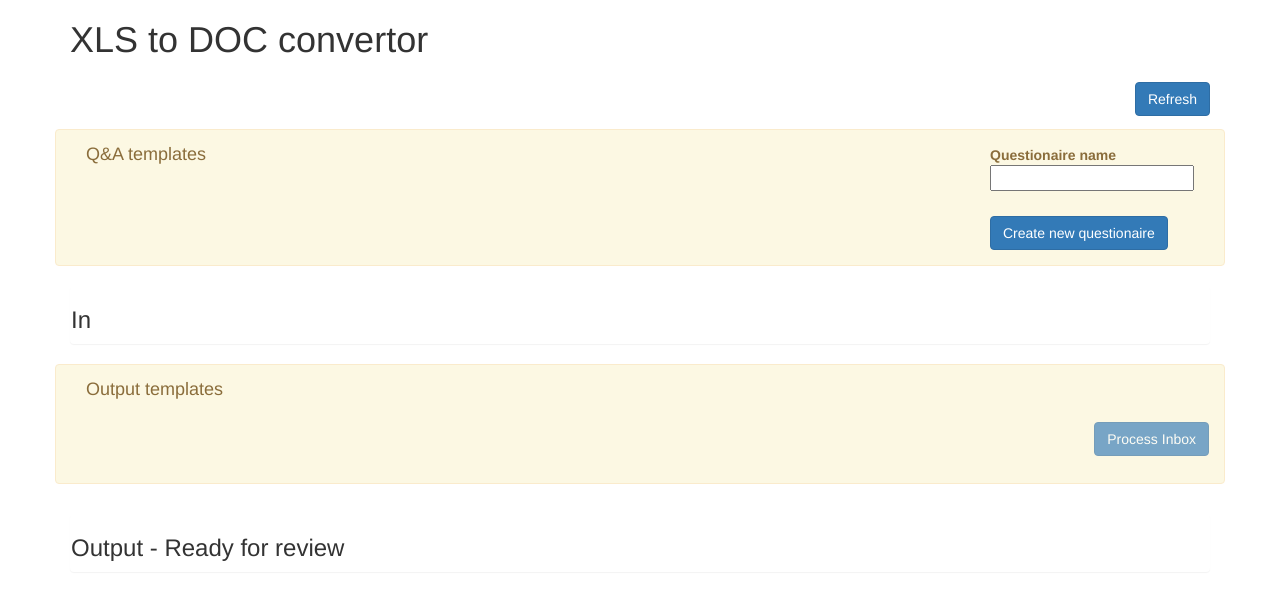
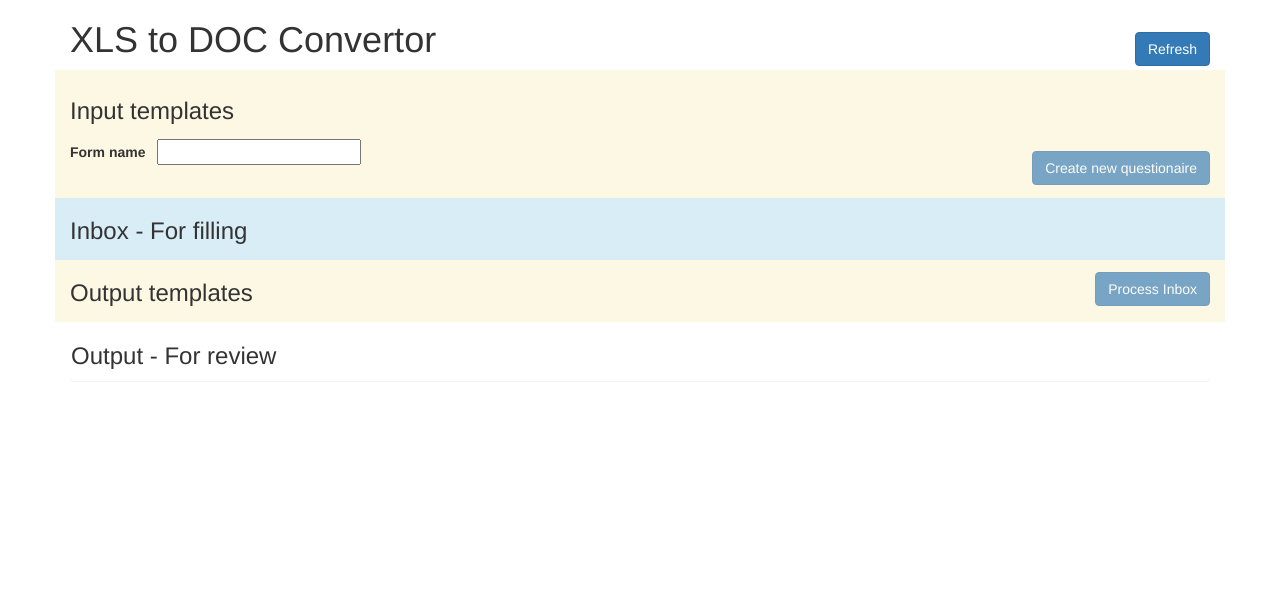
Before and after one commit to jeanrajotte/xls2doc, a PHP site: page / in a window 1280 px wide. Shown: the top 600 px of the page. Run offline with PHP 8.4, Linux system fonts and the light colour scheme; some libraries are stand-ins or nearby versions.

Commit message:
prettier, and with backup files

```diff
--- a/app/app/index.php
+++ b/app/app/index.php
@@ -13,9 +13,11 @@ spl_autoload_register(function($class) {
 
 // filter ms backup file ~*
 function good_glob($mask) {
-  return array_filter( glob($mask), function($fname) {
+  $res = array_filter( glob($mask), function($fname) {
     return strpos( basename($fname), '~') === false;
   });
+  natcasesort($res);
+  return $res;
 }
 
 function alert($type, $msg) {
@@ -23,20 +25,14 @@ function alert($type, $msg) {
 }
 
 $conf = require('conf.php');
-$log = [];
 
 // print_r($_POST);
 // die();
 
-///////// gather templates
-
 $template_dir = $conf->doc_root.'templates/';
 
-$templates_xls = good_glob($template_dir.'*.xls*');
-$templates_doc = good_glob($template_dir.'*.doc*');
-
 ///////// process request
-
+$log_new = [];
 if (isset($_POST['qa-new-qa'])) {
   $template_fname = $_POST['qa-new-template'];
   $fname = $conf->doc_root.'in/'
@@ -46,15 +42,16 @@ if (isset($_POST['qa-new-qa'])) {
   $template_xls = $template_dir.$template_fname;
 
   if (file_exists($fname)) {
-    $log[] = alert('danger', "$fname exists already!");
+    $log_new[] = alert('danger', "$fname already exists!");
   } elseif (!copy($template_xls, $fname)) {
-    $log[] = alert('danger', "$fname creation from $template_xls failed.");
+    $log_new[] = alert('danger', "$fname creation from $template_xls failed.");
   } else {
-    $log[] = alert('success', "$fname created from $template_xls.");
+    $log_new[] = alert('success', "$fname created from $template_xls.");
   }
 
 }
 
+$log_process = [];
 if (isset($_POST['qa-process'])) {
   $template_doc = $template_dir.$_POST['qa-process-template'];
   $inbox = glob( $conf->doc_root.'in/*.xls*');
@@ -68,9 +65,9 @@ if (isset($_POST['qa-process'])) {
         $conf->doc_root.'out/')
     ) {
       // rename($fname, $conf->doc_root.'done/'.basename($fname));
-      $log[] = alert('success', "$out_fname created from $template_doc.");
+      $log_process[] = alert('success', "$out_fname created from $template_doc.");
     } else {
-      $log[] = alert('danger', $xls2doc->lastError());
+      $log_process[] = alert('danger', $xls2doc->lastError());
     }
 
   }
@@ -80,39 +77,40 @@ if (isset($_POST['qa-process'])) {
 
 ////////// gather file lists
 
+$templates_xls = good_glob($template_dir.'*.xls*');
+$templates_doc = good_glob($template_dir.'*.doc*');
 $inbox_dir = good_glob( $conf->doc_root.'in/*.xls*');
 $out_dir = good_glob( $conf->doc_root.'out/*.doc*');
 
-// echo $conf->doc_root;
-// print_r($current_dir);
-// die();
-
-// $inbox_files = implode('<br>', array_map('basename', $inbox_dir));
 $out_files = implode('<br>', array_map('basename', $out_dir));
 
+$new_enabled = empty($templates_xls)
+  ? ' disabled'
+  : '';
 $process_enabled = empty($templates_doc) || empty($inbox_dir)
   ? ' disabled'
   : '';
 
-$title = 'XLS to DOC convertor';
+$title = 'XLS to DOC Convertor';
 
-$log = implode('', $log);
+$log_new = implode('', $log_new);
+$log_process = implode('', $log_process);
 
-$inbox_checkboxes = '<div>'
+$inbox_checkboxes = '<div class="form-group">'
   .implode('', array_map(function($fname) {
     return '<label><input type="checkbox" name="qa-inbox-fnames[]" value="'
       .basename($fname).'" /> '.basename($fname).'</label><br/>';
   }, $inbox_dir))
   .'</div>';
 
-$xls_radios = '<div class="radio-group">'
+$xls_radios = '<div class="form-group">'
   .implode('', array_map(function($fname) {
     return '<label><input type="radio" name="qa-new-template" value="'
       .basename($fname).'" /> '.basename($fname).'</label><br/>';
   }, $templates_xls))
   .'</div>';
 
-$doc_radios = '<div class="radio-group">'
+$doc_radios = '<div class="form-group">'
   .implode('', array_map(function($fname) {
     return '<label><input type="radio" name="qa-process-template" value="'
       .basename($fname).'" /> '.basename($fname).'</label><br/>';
@@ -139,38 +137,31 @@ echo <<<EOT
       display: none;
       vertical-align: middle;
     }
+    .form-group {
+      bottom-margin: 12px;
+    }
   </style>
 </head>
 <body>
 
 <div class="container">
-  <h1>$title</h1>
-
-  <a id="btn-refresh" href="" class="btn btn-primary pull-right">Refresh</a>
-
-
-  <div class="row">
-    <div class="col-xs-12">
-      $log
-    </div>
-  </div>
+  <h1>$title <a id="btn-refresh" href="" class="btn btn-primary pull-right">Refresh</a></h1>
 
   <form action="" method="post" id="qa-form-new" >
     <input type="hidden" name="qa-new-qa" value="1" />
 
-    <div class="row alert alert-warning" >
-      <div class="col-xs-6">
-        <h4>Q&A templates <span id="err-new-template" class="err">*</span></h4>
+    <div class="row bg-warning" >
+      <div class="col-xs-12">
+        <h3>Input templates <span id="err-new-template" class="err">*</span></h3>
         <span id="err-new-template" class="err">*</span>
         $xls_radios
-      </div>
-      <div class="col-xs-6">
-        <div class="pull-right">
-          <label>Questionaire name
-            <span id="err-new-name" class="err">*</span><br/>
-            <input  type="textbox" id="qa-name" name="qa-name" value="" />
-          </label><br/><br/>
-          <button class="btn btn-primary" id="btn-qa-name">Create new questionaire</button>
+        <label>Form name
+          <span id="err-new-name" class="err">*</span>&nbsp;
+          <input  type="textbox" id="qa-name" name="qa-name" value="" />
+        </label>
+        <button class="btn btn-primary pull-right{$new_enabled}" id="btn-qa-name">Create new questionaire</button>
+        <div class="col-xs-12">
+          $log_new
         </div>
       </div>
 
@@ -180,35 +171,33 @@ echo <<<EOT
 
   <form action="" method="post" id="qa-form-process">
 
-    <div class="row">
+    <div class="row bg-info">
       <div class="col-xs-12">
-        <div class="panel">
-          <h3>In <span id="err-inbox-fnames" class="err">*</span></h3>
-          $inbox_checkboxes
-        </div>
+        <h3>Inbox - For filling <span id="err-inbox-fnames" class="err">*</span></h3>
+        $inbox_checkboxes
       </div>
     </div>
 
-    <div class="row alert alert-warning">
-      <div class="col-xs-12">
+    <div class="row bg-warning">
+      <div class="col-xs-6">
         <input type="hidden" name="qa-process" value="1" />
-        <h4>Output templates <span id="err-process-template" class="err">*</span></h4>
+        <h3>Output templates <span id="err-process-template" class="err">*</span></h3>
         $doc_radios
       </div>
-      <p>
+      <div class="col-xs-6">
         <button id="btn-qa-process" class="btn btn-primary{$process_enabled} pull-right">Process Inbox</button>
-      </p>
+      </div>
+      <div class="col-xs-12">
+        $log_process
+      </div>
     </div>
 
   </form>
 
   <div class="row">
     <div class="col-xs-12">
-
-      <p>
-      </p>
       <div class="panel">
-        <h3>Output - Ready for review</h3>
+        <h3>Output - For review</h3>
         <div>
           $out_files
         </div>
@@ -221,12 +210,12 @@ echo <<<EOT
   $(document).ready( function() {
 
     $('#btn-qa-name').on('click', function() {
+      if (! $('input:radio[name=qa-new-template]:checked').val()) {
+        $('#err-new-template').show();
+        return false;
+      }
       if (! $("#qa-name").val()) {
         $('#err-new-name').show();
-        return false;
-      }
-      if (! $('input:radio[name=qa-new-template]:checked').val()) {
-        $('#err-new-template').show();
         return false;
       }
       $('#qa-form-new').submit();
```
Also changed, not shown: app/app/xls2doc.php (+7 -0 lines), 1 other file.
